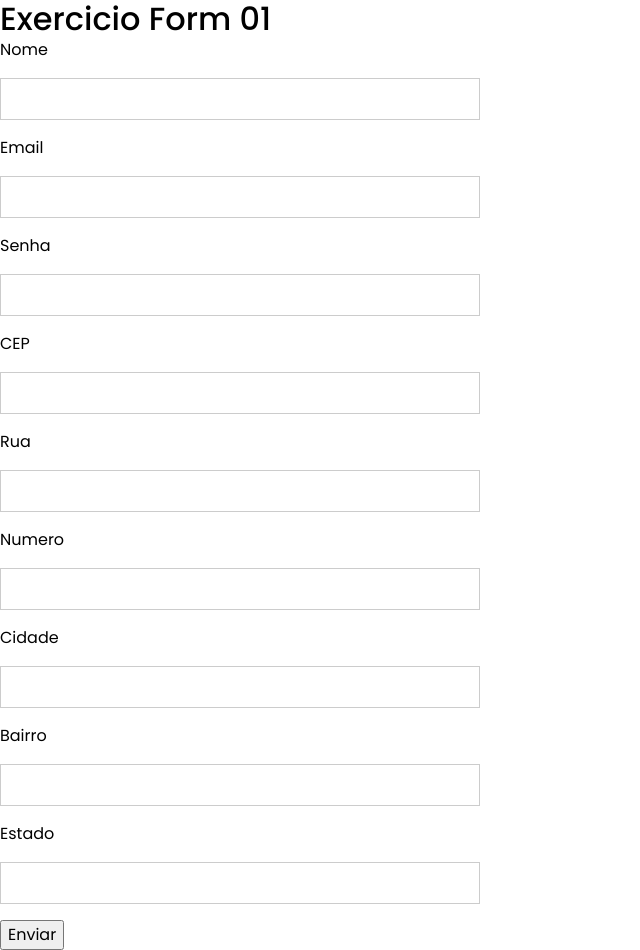
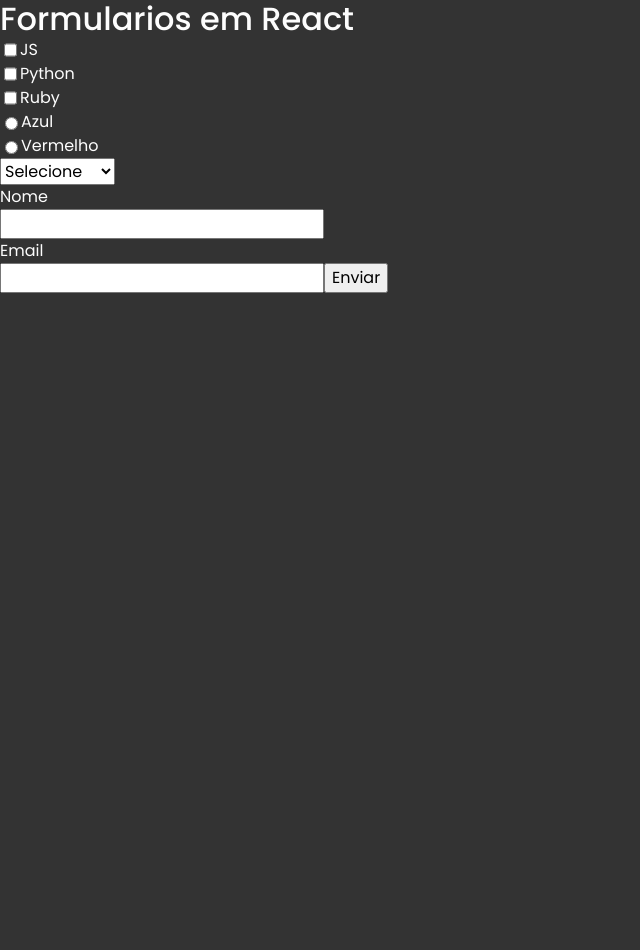
Before and after one commit to pedrodruviaro/origamid-react, a React (Create React App) app: page / in a window 1280 px wide. Shown: the whole page, without its empty margins (0-640 px from the left). After the commit the page ends 800 px from the top, so only its background shows below. Built offline with nearby package versions, Linux system fonts and the light colour scheme.

Commit message:
componentes de formulario

```diff
--- a/src/Formularios.jsx
+++ b/src/Formularios.jsx
@@ -1,94 +1,60 @@
 import { useState } from "react";
-
-const formFields = [
-    {
-        id: "nome",
-        label: "Nome",
-        type: "text",
-    },
-    {
-        id: "email",
-        label: "Email",
-        type: "email",
-    },
-    {
-        id: "senha",
-        label: "Senha",
-        type: "password",
-    },
-    {
-        id: "cep",
-        label: "CEP",
-        type: "text",
-    },
-    {
-        id: "rua",
-        label: "Rua",
-        type: "text",
-    },
-    {
-        id: "numero",
-        label: "Numero",
-        type: "text",
-    },
-    {
-        id: "cidade",
-        label: "Cidade",
-        type: "text",
-    },
-    {
-        id: "bairro",
-        label: "Bairro",
-        type: "text",
-    },
-    {
-        id: "estado",
-        label: "Estado",
-        type: "text",
-    },
-];
+import { Input } from "./components/Input";
+import { Select } from "./components/Select";
+import { Radio } from "./components/Radio";
+import { Checkbox } from "./components/Checkbox";
 
 export const Formularios = () => {
-    const [form, setForm] = useState(
-        formFields.reduce((acc, field) => ({ ...acc, [field.id]: "" }), {})
-    );
-    const [response, setResponse] = useState(null);
-
-    const handleChange = ({ target }) => {
-        const { id, value } = target;
-        setForm({ ...form, [id]: value });
-    };
+    const [nome, setNome] = useState("");
+    const [email, setEmail] = useState("");
+    const [produto, setProduto] = useState("");
+    const [cor, setCor] = useState("");
+    const [linguagens, setLinguagens] = useState([]);
 
     const handleSubmit = (e) => {
         e.preventDefault();
-
-        fetch("https://ranekapi.origamid.dev/json/api/usuario", {
-            method: "POST",
-            headers: { "Content-Type": "application/json" },
-            body: JSON.stringify(form),
-        }).then((resp) => console.log(resp));
+        console.log({ nome, email, produto, cor, linguagens });
     };
 
     return (
         <div>
-            <h1>Exercicio Form 01</h1>
+            <h1>Formularios em React</h1>
+            <form onSubmit={handleSubmit}>
+                <Checkbox
+                    options={["JS", "Python", "Ruby"]}
+                    value={linguagens}
+                    setValue={setLinguagens}
+                />
 
-            <form onSubmit={handleSubmit}>
-                {formFields.map((field) => (
-                    <div key={field.id}>
-                        <label htmlFor={field.id}>{field.label}</label>
-                        <input
-                            type={field.type}
-                            id={field.id}
-                            value={form[field.id]}
-                            onChange={handleChange}
-                        />
-                    </div>
-                ))}
+                <Radio
+                    options={["Azul", "Vermelho"]}
+                    value={cor}
+                    setValue={setCor}
+                />
+
+                <Select
+                    options={["notebook", "smatphone", "tablet"]}
+                    value={produto}
+                    setValue={setProduto}
+                    required
+                />
+
+                <Input
+                    label="Nome"
+                    id="nome"
+                    value={nome}
+                    setValue={setNome}
+                    required
+                />
+                <Input
+                    label="Email"
+                    id="email"
+                    value={email}
+                    setValue={setEmail}
+                />
 
                 <button type="submit">Enviar</button>
             </form>
-            {response && response.ok && <p>Formulario Enviado</p>}
         </div>
     );
 };
--- /dev/null
+++ b/src/components/Checkbox.jsx
@@ -0,0 +1,28 @@
+import React from "react";
+
+export const Checkbox = ({ options, value, setValue }) => {
+    // handling the changes
+    const handleChange = (e) => {
+        if (e.target.checked) {
+            setValue([...value, e.target.value]);
+        } else {
+            setValue(value.filter((item) => item !== e.target.value));
+        }
+    };
+
+    return (
+        <>
+            {options.map((option) => (
+                <label key={option}>
+                    <input
+                        type="checkbox"
+                        value={option}
+                        onChange={handleChange}
+                        checked={value.includes(option)}
+                    />
+                    {option}
+                </label>
+            ))}
+        </>
+    );
+};
--- /dev/null
+++ b/src/components/Input.jsx
@@ -0,0 +1,14 @@
+export const Input = ({ label, id, value, setValue, ...rest }) => {
+    return (
+        <>
+            <label htmlFor={id}>{label}</label>
+            <input
+                type="text"
+                id={id}
+                value={value}
+                onChange={(e) => setValue(e.target.value)}
+                {...rest}
+            />
+        </>
+    );
+};
--- /dev/null
+++ b/src/components/Radio.jsx
@@ -0,0 +1,19 @@
+export const Radio = ({ options, value, setValue, ...rest }) => {
+    // reatividade => relacionada ao checked
+    return (
+        <>
+            {options.map((option) => (
+                <label key={option}>
+                    <input
+                        type="radio"
+                        value={option}
+                        checked={value === option}
+                        onChange={(e) => setValue(e.target.value)}
+                        {...rest}
+                    />
+                    {option}
+                </label>
+            ))}
+        </>
+    );
+};
--- /dev/null
+++ b/src/components/Select.jsx
@@ -0,0 +1,21 @@
+import React from "react";
+
+export const Select = ({ options, value, setValue, ...rest }) => {
+    return (
+        <select
+            value={value}
+            onChange={(e) => setValue(e.target.value)}
+            {...rest}
+        >
+            <option value="" disabled>
+                Selecione
+            </option>
+
+            {options.map((option) => (
+                <option key={option} value={option}>
+                    {option}
+                </option>
+            ))}
+        </select>
+    );
+};
--- a/src/styles/reset.css
+++ b/src/styles/reset.css
@@ -105,7 +105,7 @@ li {
 }
 
 /* inputs */
-input,
+/* input,
 textarea {
     margin: 1rem 0;
     background-color: white;
@@ -114,4 +114,11 @@ textarea {
     display: block;
     font-size: 1rem;
     padding: 0.5rem;
+} */
+label {
+    display: flex;
 }
+body {
+    background-color: #333;
+    color: #fdfdfd;
+}
```
